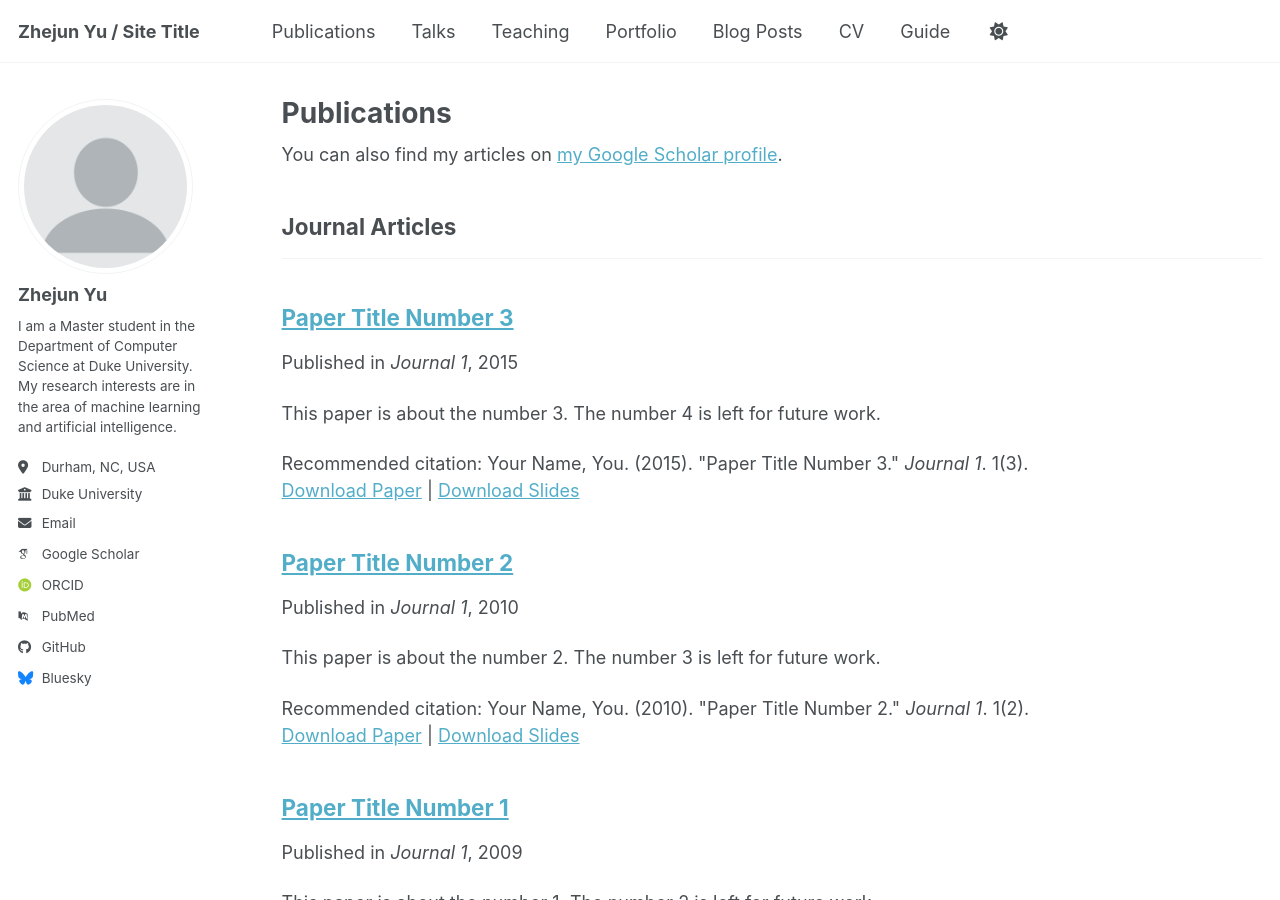
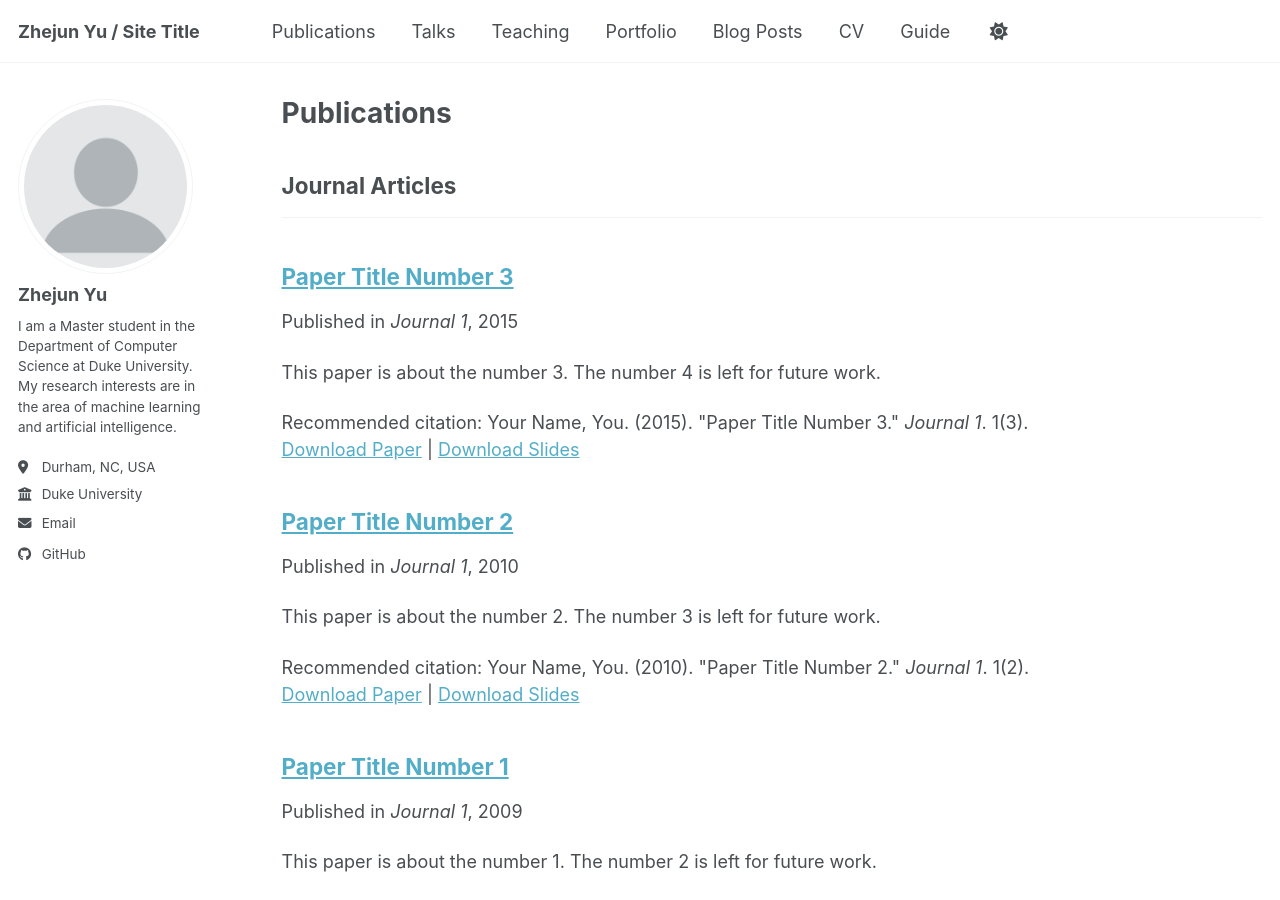
Before and after one commit to unknownyouth/unknownyouth.github.io, a Jekyll site: the page built from _pages/publications.html, in a window 1280 px wide and 900 px high. Built offline with Jekyll 4.4.1, drawn with Linux system fonts in a browser that asks for light colours; some web fonts are replaced; a script bundle is joined from its source files by our own code; library files that are not in the unit come from our copies; some of the changed lines change nothing that is shown.

Commit message:
Remove some icons and links in sidebar

```diff
--- a/_config.yml
+++ b/_config.yml
@@ -35,13 +35,13 @@
   # Academic websites
   academia         : # URL
   arxiv            : # URL - Update with the correct link to your profile
-  googlescholar    : "https://scholar.google.com/citations?user=PS_CX0AAAAAJ"
+  googlescholar    :
   inspire-hep      : # URL
   impactstory      : # URL
-  orcid            : "https://orcid.org/yourorcidurl"
+  orcid            :
   semantic         : # URL
   ssrn             : # URL
-  pubmed           : "https://www.ncbi.nlm.nih.gov/pubmed/?term=john+snow"
+  pubmed           :
   researchgate     : # URL
   scopus           : # URL
   zotero           : # URL
@@ -51,13 +51,13 @@
   bitbucket        : # Username - Update with your username on the site
   codepen          : # Username
   dribbble         : # Username
-  github           : "https://github.com/unknownyouth"
+  github           : "unknownyouth"
   kaggle           : # Username
   stackoverflow    : # User number or user number and name (i.e., use "1" or "1/jeff-atwood")
 
   # Social media
   artstation       : # Username
-  bluesky          : "bsky.app" # Replace this with you Bluesky username
+  bluesky          :
   facebook         : # Username
   flickr           : # Username
   foursquare       : # Username
```
